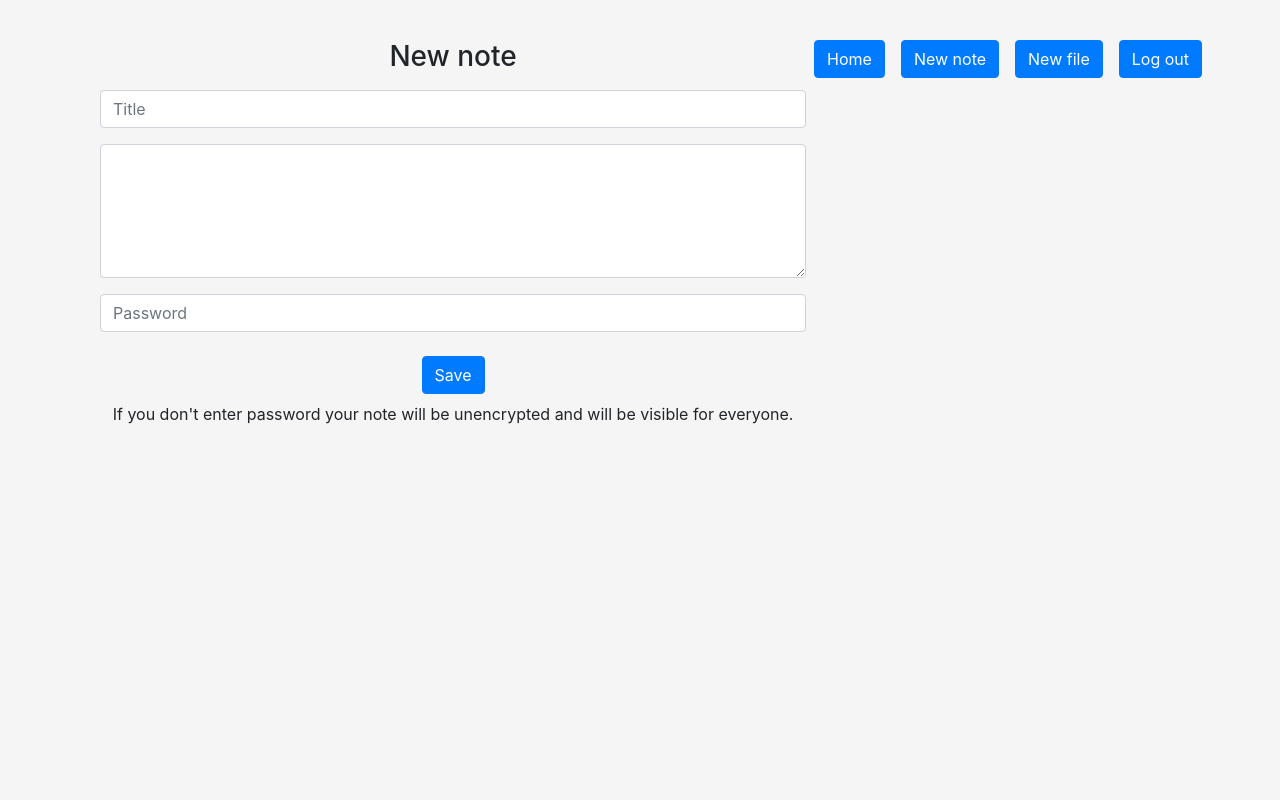
After one commit to kczaj/OCHRONA, a Flask app: page /note/ in a window 1280 px wide. The commit adds this page. Run offline with Flask 2, Linux system fonts and the light colour scheme; the visitor is signed in with stand-in values (Sample User, id 1); parts of the project's set-up code (start-up, migrations or seed data) failed here and were passed over.

Commit message:
Dodanie możliwości dodania notatek

```diff
--- a/src/uwsgi/app/app.py
+++ b/src/uwsgi/app/app.py
@@ -4,6 +4,10 @@ import hashlib
 import bcrypt
 import os
 import base64
+from Crypto.Cipher import AES
+from Crypto.Protocol.KDF import PBKDF2
+from Crypto.Random import get_random_bytes
+from Crypto.Util.Padding import pad, unpad
 
 from app.init import init
 
@@ -39,11 +43,20 @@ def after_log():
         return make_response(render_template("after_log.html"), 200)
 
 
+@app.route('/note/', methods=["GET"])
+@cross_origin(origins=["https://localhost"])
+def new_file():
+    if "username" not in session.keys():
+        return redirect("/")
+    else:
+        return make_response(render_template("new_note.html"), 200)
+
+
 def check_if_sqli(value):
     if ";" in value or "#" in value or "--" in value or "/*" in value or "'" in value:
+        return True
+    else:
         return False
-    else:
-        return True
 
 
 def prepare_password(password):
@@ -64,8 +77,8 @@ def register():
             "status": "403",
             "message": "Forbidden"
         }, 403)
-    if not check_if_sqli(username) or not check_if_sqli(email) or not check_if_sqli(name) or not check_if_sqli(
-            surname) or not check_if_sqli(password):
+    if check_if_sqli(username) or check_if_sqli(email) or check_if_sqli(name) or check_if_sqli(
+            surname) or check_if_sqli(password):
         return make_response({
             "status": "403",
             "message": "Forbidden"
@@ -111,7 +124,7 @@ def login():
             "message": "Forbidden"
         }, 403)
 
-    if not check_if_sqli(username) or not check_if_sqli(password):
+    if check_if_sqli(username) or check_if_sqli(password):
         return make_response({
             "status": "403",
             "message": "Forbidden"
@@ -144,3 +157,62 @@ def login():
 def logout():
     session.pop("username", None)
     return redirect("/")
+
+
+@app.route("/savenote/", methods=["POST"])
+@cross_origin(origins=["https://localhost"])
+def save_note():
+    title = request.form.get("title")
+    body = request.form.get("body")
+    password = request.form.get("password")
+    username = session["username"] if "username" in session.keys() else None
+
+    if username is None:
+        return make_response({
+            "status": "401",
+            "message": "Unauthorized"
+        }, 403)
+
+    if title is None or body is None:
+        return make_response({
+            "status": "403",
+            "message": "Forbidden"
+        }, 403)
+
+    if check_if_sqli(title) or check_if_sqli(body) or check_if_sqli(username):
+        return make_response({
+            "status": "403",
+            "message": "Forbidden"
+        }, 403)
+
+    dao.sql.execute(f"SELECT username FROM users WHERE username=\'{username}\'")
+    usernames = dao.sql.fetchone()
+    if not usernames:
+        return make_response({
+            "status": "404",
+            "message": "Not found"
+        }, 403)
+
+    if password is None or password is "":
+        dao.sql.execute(
+            f"INSERT INTO notes (title, body) VALUES (\'{title}\', \'{body}\');")
+        dao.db.commit()
+        return make_response({
+            "status": "201",
+            "message": "Created",
+        }, 201)
+    else:
+        salt = get_random_bytes(16)
+        key = PBKDF2(password, salt)
+        iv = get_random_bytes(16)
+        aes = AES.new(key, AES.MODE_CBC, iv=iv)
+        encrypted_note = aes.encrypt(pad(body.encode("utf-8"), AES.block_size))
+        note_to_db = base64.b64encode(iv + salt + encrypted_note).decode("utf-8")
+
+        dao.sql.execute(
+            f"INSERT INTO notes (title, body, owner) VALUES (\'{title}\', \'{note_to_db}\', \'{username} \');")
+        dao.db.commit()
+        return make_response({
+            "status": "201",
+            "message": "Created",
+        }, 201)
--- a/src/uwsgi/app/init.py
+++ b/src/uwsgi/app/init.py
@@ -11,6 +11,6 @@ def init():
 
     sql.execute("DROP TABLE IF EXISTS users")
     sql.execute(
-        "CREATE TABLE users (email VARCHAR(30), name VARCHAR(20), surname VARCHAR(30), username VARCHAR(32), password VARCHAR(150));")
-    sql.execute("CREATE TABLE notes (title VARCHAR (30), body VARCHAR(1000), owner VARCHAR(32));")
+        "CREATE TABLE users (email VARCHAR(30) NOT NULL , name VARCHAR(20) NOT NULL, surname VARCHAR(30) NOT NULL, username VARCHAR(32) NOT NULL, password VARCHAR(150) NOT NULL);")
+    sql.execute("CREATE TABLE notes (id INT NOT NULL PRIMARY KEY AUTO_INCREMENT, title VARCHAR (30) NOT NULL, body VARCHAR(1000) NOT NULL, owner VARCHAR(32));")
     db.commit()
--- a/src/uwsgi/app/static/scripts/main.js
+++ b/src/uwsgi/app/static/scripts/main.js
@@ -22,7 +22,6 @@ document.addEventListener("DOMContentLoaded", (e) => {
 
     loginBtn.addEventListener("click", async(e) => {
         e.preventDefault();
-        console.log("login")
         let usernameInput = document.getElementById("inputUsernameS")
         let passwordInput = document.getElementById("inputPasswordS")
         if (usernameInput.value !== "" && passwordInput.value !== "") {
@@ -103,7 +102,6 @@ document.addEventListener("DOMContentLoaded", (e) => {
 
     registerBtn.addEventListener("click", async (e) => {
         e.preventDefault()
-        console.log("regiser")
         let usernameInput = document.getElementById("inputUsernameR")
         let emailInput = document.getElementById("inputEmailR")
         let nameInput = document.getElementById("inputNameR")
--- /dev/null
+++ b/src/uwsgi/app/static/scripts/newNote.js
@@ -0,0 +1,68 @@
+document.addEventListener("DOMContentLoaded", (e) => {
+    let baseURL = "https://localhost/"
+    let saveBtn = document.getElementById("saveBtn")
+    let alert = document.getElementById("alert")
+    alert.style.display = "none"
+
+    saveBtn.addEventListener("click", async (e) => {
+        e.preventDefault()
+        let titleInput = document.getElementById("title")
+        let bodyInput = document.getElementById("body")
+        let passwordInput = document.getElementById("password")
+
+        function validateFields(title, body, password) {
+            if (!/^[a-zA-Z0-9.,!?@%&()\s]+$/.test(title)) {
+                throw "Your title is in wrong format"
+            }
+            if (!/^[a-zA-Z0-9.,!?@%&()\s]+$/.test(body)) {
+                throw "Your note is in wrong format"
+            }
+            if (password !== null && !/^[a-zA-Z0-9!@#$%&*]+$/.test(password)) {
+                throw "You can't do that"
+            }
+        }
+
+        try {
+            if (titleInput.value === null && bodyInput.value === null) {
+                throw "You need to enter note and title"
+            } else {
+                let title = titleInput.value
+                let body = bodyInput.value
+                let password = passwordInput.value.length > 0 ? passwordInput.value : null;
+                validateFields(title, body, password);
+
+                let form = document.getElementById("note-form")
+                let formData = new FormData(form)
+                let result = await saveNote(formData)
+                if (result === 201) {
+                    window.location.href = "/list/"
+                } else {
+                    throw "Something went wrong"
+                }
+            }
+        } catch(err) {
+            let getSpan = document.getElementById("alertR")
+            if (getSpan !== null) {
+                alert.removeChild(getSpan)
+            }
+            let span = document.createElement("span")
+            span.setAttribute("id", "alertR")
+            let text = document.createTextNode(err)
+            span.appendChild(text)
+            alert.appendChild(span)
+            alert.style.display = "block"
+        }
+    })
+
+    async function saveNote(formData) {
+        let requestURL = baseURL + "savenote/"
+        let requestParam = {
+            method: "POST",
+            body: formData,
+            redirect: "follow",
+        };
+
+        let res = await fetch(requestURL, requestParam)
+        return res.status
+    }
+})
--- a/src/uwsgi/app/templates/after_log.html
+++ b/src/uwsgi/app/templates/after_log.html
@@ -13,8 +13,9 @@
 <body class="text-center">
 <div class="container">
     <div class="row float-right">
-        <button type="button" class="btn btn-primary mx-2">New note</button>
-        <button type="button" class="btn btn-primary mx-2">New file</button>
+        <a class="btn btn-primary mx-2" href="/list/">Home</a>
+        <a class="btn btn-primary mx-2" href="/note/">New note</a>
+        <button type="submit" class="btn btn-primary mx-2">New file</button>
         <form method="post" action="https://localhost/logout/">
             <input type="submit" class="btn btn-primary mx-2" value="Log out">
         </form>
--- /dev/null
+++ b/src/uwsgi/app/templates/new_note.html
@@ -0,0 +1,42 @@
+<!doctype html>
+<html lang="en">
+<head>
+    <meta charset="utf-8">
+    <meta name="viewport" content="width=device-width, initial-scale=1">
+    <title>Ochrona Projekt</title>
+    <link rel="stylesheet" href="https://cdn.jsdelivr.net/npm/bootstrap@4.5.3/dist/css/bootstrap.min.css"
+          crossorigin="anonymous">
+    <script src="/static/scripts/newNote.js"></script>
+    <link href="/static/styles/afterLog.css" rel="stylesheet" type="text/css">
+</head>
+
+<body class="text-center">
+<div class="container">
+    <div class="row float-right">
+        <a class="btn btn-primary mx-2" href="/list/">Home</a>
+        <a class="btn btn-primary mx-2" href="/note/">New note</a>
+        <button type="submit" class="btn btn-primary mx-2">New file</button>
+        <form method="post" action="https://localhost/logout/">
+            <input type="submit" class="btn btn-primary mx-2" value="Log out">
+        </form>
+    </div>
+    <div class="row">
+        <div class="col align-items-start">
+            <form id="note-form">
+                <h3>New note</h3>
+                <input type="text" class="form-control my-3" placeholder="Title" name="title" id="title">
+                <textarea class="form-control my-3" rows="5" minlength="1" maxlength="1000" name="body" id="body"></textarea>
+                <input type="password" class="form-control my-3" placeholder="Password" name="password" id="password">
+                <input type="submit" id="saveBtn" class="btn btn-primary my-2" value="Save"><br>
+                <label>If you don't enter password your note will be unencrypted and will be visible for
+                    everyone.</label>
+            </form>
+            <div class="alert alert-danger" role="alert" id="alert">
+
+            </div>
+        </div>
+    </div>
+</div>
+
+</body>
+</html>
--- a/src/uwsgi/requirements.txt
+++ b/src/uwsgi/requirements.txt
@@ -4,3 +4,4 @@ mysql-connector-python
 bcrypt
 pybase64
 flask-cors
+pycryptodome
```
